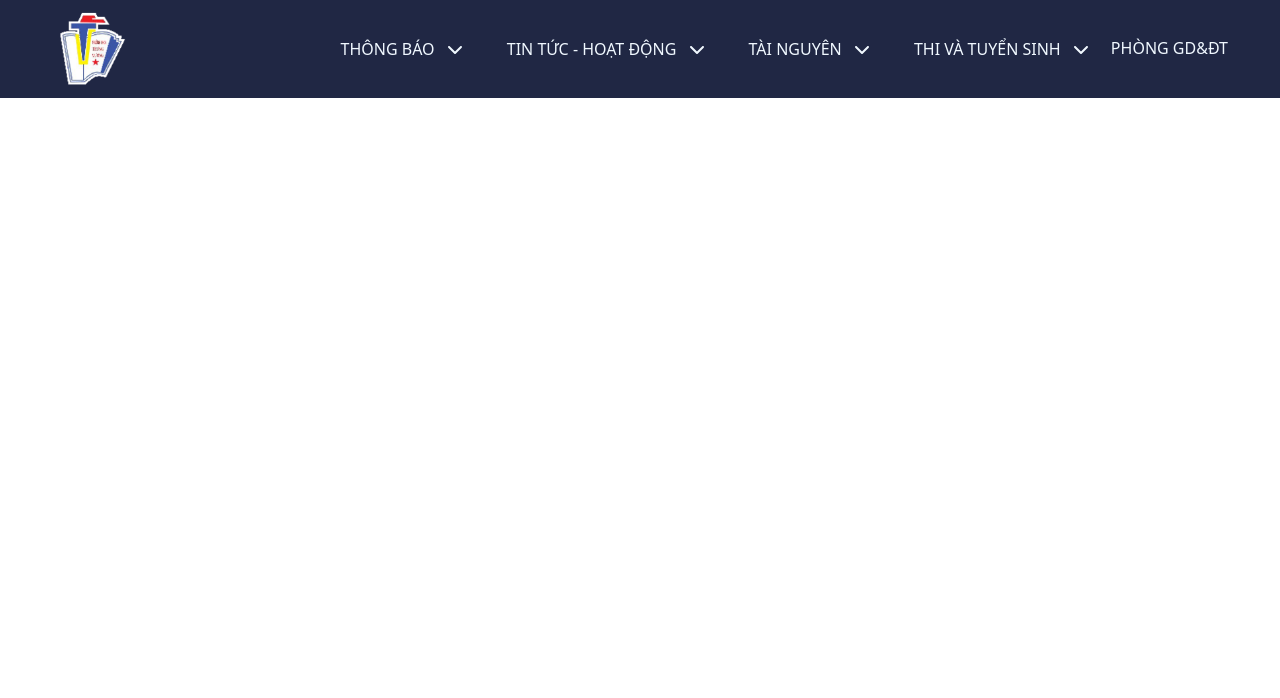
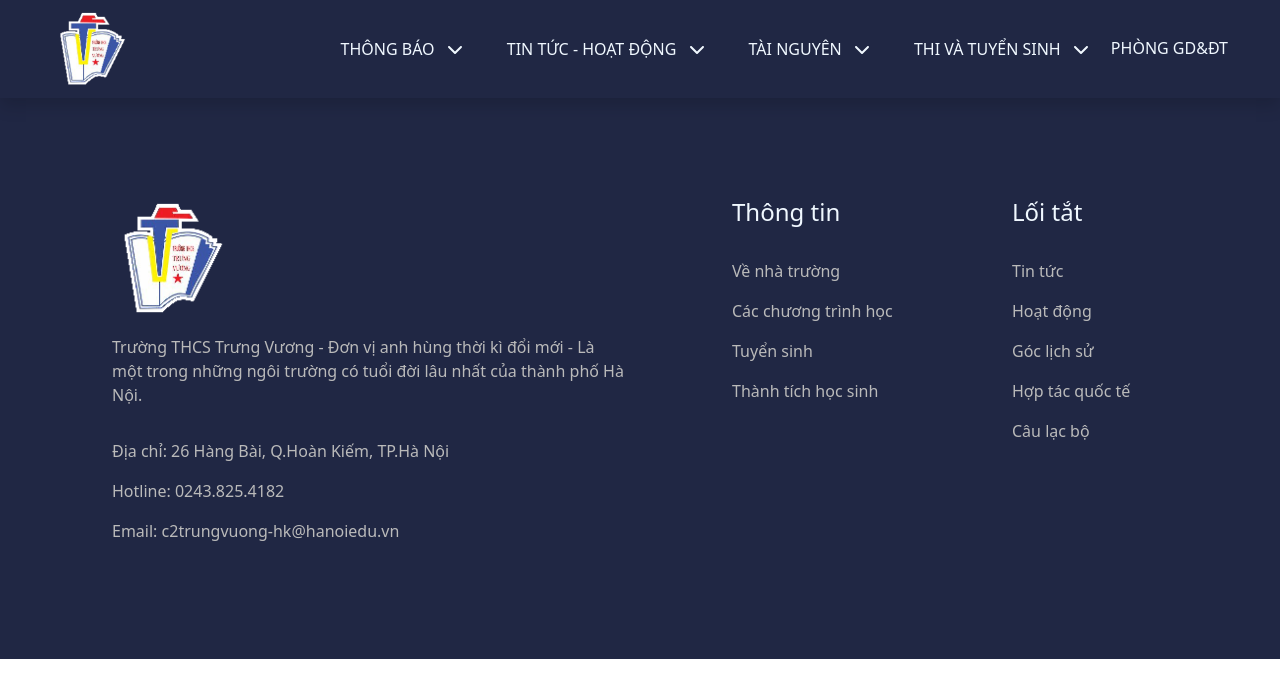
Before and after one commit to KieuTuanPhuong/thcs_trung_vuong, a Vue app: page / in a window 1280 px wide. Shown: the top 698 px of the page. Built offline with nearby package versions, Linux system fonts and the light colour scheme.

Commit message:
Footer component

```diff
--- a/src/App.vue
+++ b/src/App.vue
@@ -1,8 +1,14 @@
 <script setup>
+import Navigation from './components/Navigation.vue';
+import Footer from './components/Footer.vue';
 </script>
 
 <template>
-  <RouterView />
+  <div>
+    <Navigation />
+    <RouterView />
+    <Footer />
+  </div>
 </template>
 
 <style scoped>
--- a/src/assets/main.css
+++ b/src/assets/main.css
@@ -3,4 +3,5 @@
     --text-light: aliceblue;
     --text-hover-color: #3856a7;
     --text-dark: #212529;
+    --text-grey: #bababa;
 }
--- /dev/null
+++ b/src/components/Footer.vue
@@ -0,0 +1,104 @@
+<script setup>
+
+</script>
+
+<template>
+    <div class="footer">
+        <div class="container footer-content">
+            <div class="row">
+                <div class="col-md-6">
+                    <div class="school-contact">
+                        <div class="logo" style="width:20%">
+                            <a href="index.html">
+                                <img class="logo-light" src="../assets/images/logo_school.png" alt="Corporate Logo">
+                            </a>
+                        </div>
+                        <p class="description"> Trường THCS Trưng Vương - Đơn vị anh hùng thời kì đổi mới - Là một trong những ngôi trường có tuổi đời lâu nhất của thành phố Hà Nội.</p>
+                        <div class="widget-information">
+                            <ul class="information-list">
+                                <li><span>Địa chỉ: </span>26 Hàng Bài, Q.Hoàn Kiếm, TP.Hà Nội</li>
+                                <li><span>Hotline: </span><a href="tel:+842438254182">0243.825.4182</a></li>
+                                <li><span>Email: </span><a href="mailto:c2trungvuong-hk@hanoiedu.vn" target="_blank">c2trungvuong-hk@hanoiedu.vn</a></li>
+                            </ul>
+                        </div>
+                    </div>
+                </div>
+
+                <div class="col-md-4">
+                    <div class="school-info">
+                        <h4 class="widget-title">Thông tin</h4>
+                        <div class="inner">
+                            <ul class="footer-link link-hover">
+                                <li><a href="coming-soon.html">Về nhà trường</a></li>
+                                <li><a href="coming-soon.html">Các chương trình học</a></li>
+                                <li><a href="coming-soon.html">Tuyển sinh</a></li>
+                                <li><a href="coming-soon.html">Thành tích học sinh</a></li>
+                            </ul>
+                        </div>
+                    </div>
+                </div>
+
+                <div class="col-md-2">
+                    <h4 class="widget-title">Lối tắt</h4>
+                    <div class="inner">
+                        <ul class="footer-link link-hover">
+                            <li><a href="coming-soon.html">Tin tức</a></li>
+                            <li><a href="coming-soon.html">Hoạt động</a></li>
+                            <li><a href="coming-soon.html">Góc lịch sử</a></li>
+                            <li><a href="coming-soon.html">Hợp tác quốc tế</a></li>
+                            <li><a href="coming-soon.html">Câu lạc bộ</a></li>
+                        </ul>
+                    </div>
+                </div>
+            </div>
+        </div>
+    </div>
+</template>
+
+<style scoped>
+.footer {
+    bottom: 0;
+    background: var(--main-bg-blue);
+    padding: 6.25rem;
+    font-weight: 400;
+}
+
+.footer-content {
+    max-width: 1185px;
+}
+
+.school-contact {
+    color: var(--text-grey);
+}
+
+.description {
+    padding: 1rem 0;
+}
+
+ul {
+    list-style-type: none;
+    padding: 0;
+}
+
+li {
+    margin: 1rem 0;
+}
+
+a {
+    text-decoration: none;
+    color: var(--text-grey);
+}
+
+a:hover {
+    color: var(--text-hover-color);
+}
+
+h4 {
+    color: var(--text-light);
+    margin-bottom: 2rem;
+}
+
+.school-info {
+    margin-left: 5rem;
+}
+</style>
--- a/src/components/Navigation.vue
+++ b/src/components/Navigation.vue
@@ -112,7 +112,7 @@ const headers = ref([
 </script>
 
 <template>
-<nav class="navbar navbar-expand-lg p-0">
+<nav class="navbar navbar-expand-lg p-0 shadow">
     <div class="container navigation-container">
         <img class="brand-img" src="../assets/images/logo_school.png" alt="trung_vuong_logo">
 
--- a/src/views/HomeView.vue
+++ b/src/views/HomeView.vue
@@ -3,5 +3,5 @@ import Navigation from '../components/Navigation.vue';
 </script>
 
 <template>
-  <Navigation />
+  <div class=""></div>
 </template>
```
